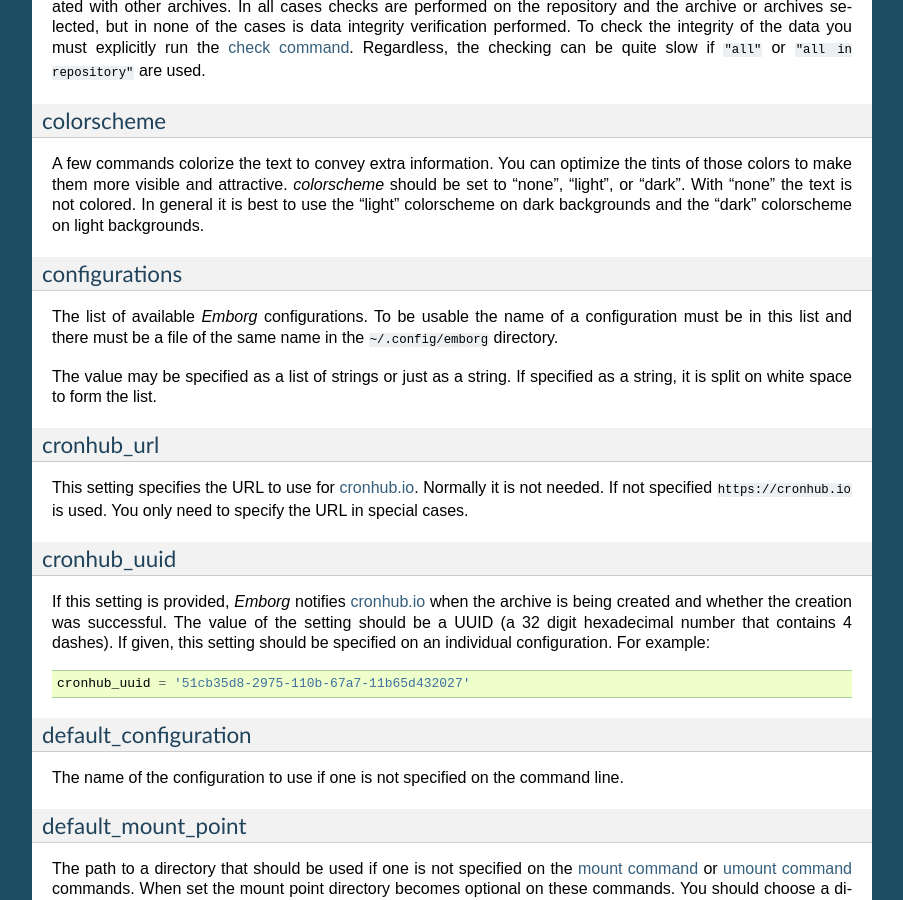
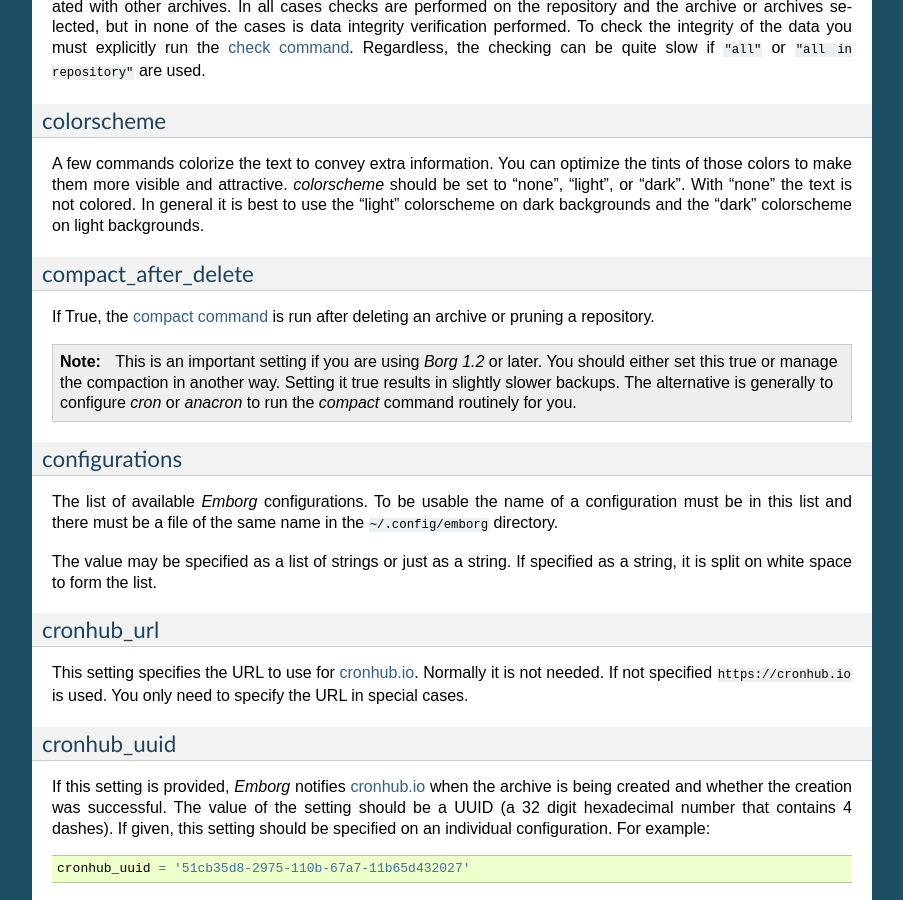
Before and after one commit to KenKundert/emborg, a Sphinx documentation site: the page built from doc/configuring.rst, in a window 1280 px wide and 900 px high, scrolled down 7182 px. Shown: the whole window, without its empty margins (198-1101 px from the left). Built offline with Sphinx 7.4.7, drawn with Linux system fonts in a browser that asks for light colours; some of the changed text lies outside the part shown.

Commit message:
tweak the documentation

```diff
--- a/doc/configuring.rst
+++ b/doc/configuring.rst
@@ -537,6 +537,23 @@ is not colored.  In general it is best to use the "light" colorscheme on dark
 backgrounds and the "dark" colorscheme on light backgrounds.
 
 
+.. _compact_after_delete:
+
+compact_after_delete
+~~~~~~~~~~~~~~~~~~~~
+
+If True, the :ref:`compact command <compact>` is run after deleting an archive
+or pruning a repository.
+
+.. note::
+
+    This is an important setting if you are using *Borg 1.2* or later.  You
+    should either set this true or manage the compaction in another way.
+    Setting it true results in slightly slower backups.  The alternative is
+    generally to configure *cron* or *anacron* to run the *compact* command
+    routinely for you.
+
+
 .. _configurations:
 
 configurations
@@ -1206,15 +1223,6 @@ More information is available from `chunker_params Borg documentation
 <https://borgbackup.readthedocs.io/en/stable/usage/notes.html#chunker-params>`_.
 
 
-.. _compact_after_delete:
-
-compact_after_delete
-~~~~~~~~~~~~~~~~~~~~
-
-If True, the :ref:`compact command <compact>` is run after deleting an archive
-or pruning a repository.
-
-
 .. _compression:
 
 compression
--- a/doc/monitoring.rst
+++ b/doc/monitoring.rst
@@ -4,6 +4,8 @@
 Monitoring
 ==========
 
+
+.. _emborg_overdue:
 
 Overdue
 -------
```
Also changed, not shown: doc/installing.rst (+6 -2 lines).
